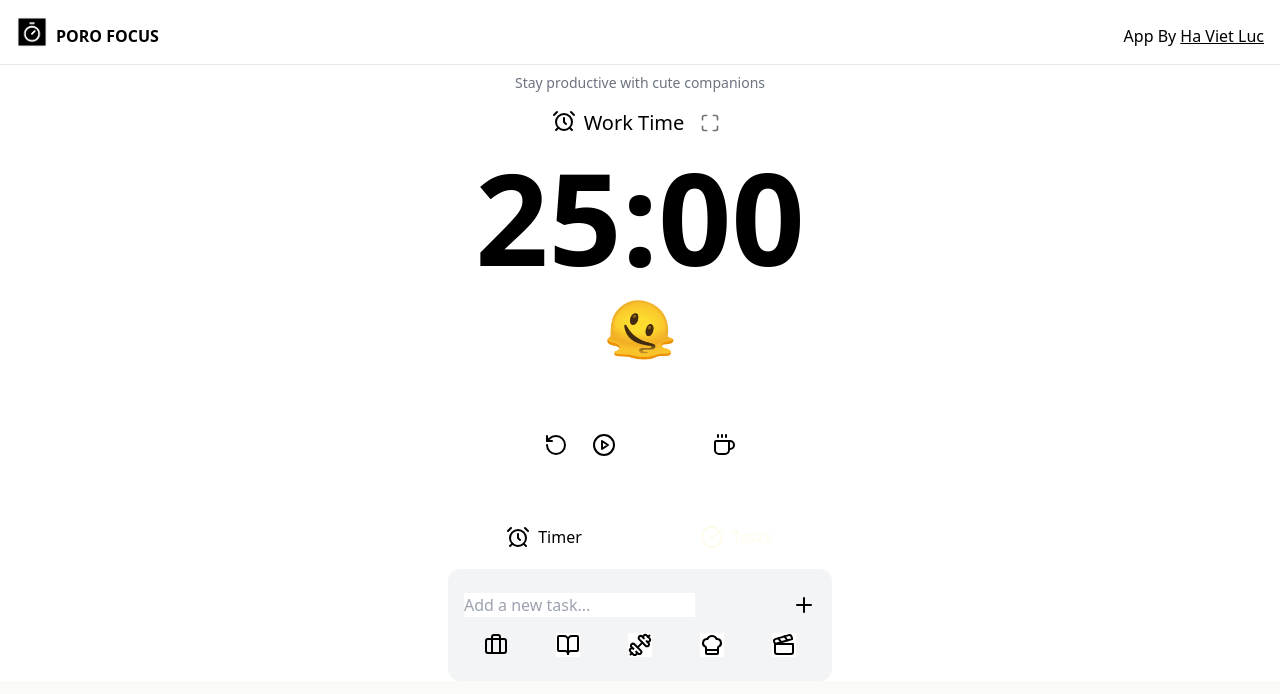
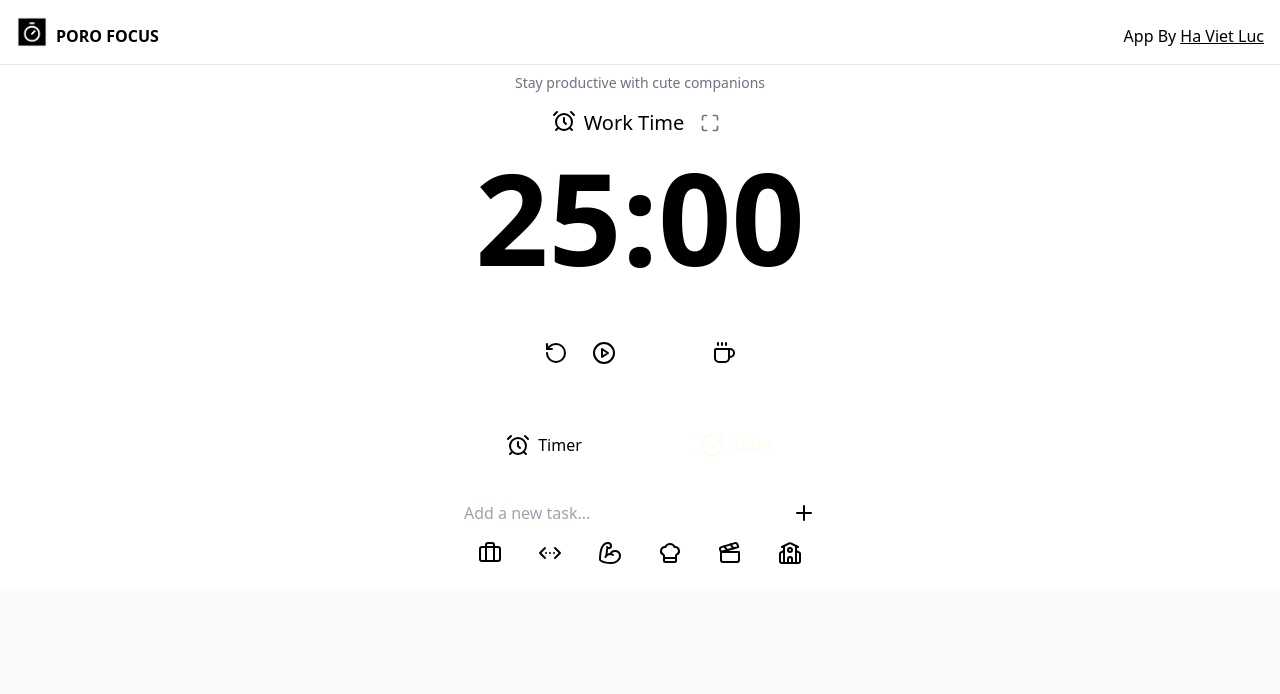
Before and after one commit to luchv1/PoroFocus, a React (Vite) app: page / in a window 1280 px wide. Both pictures are taken after a click on the button "Tasks". Shown: the top 694 px of the page. Built offline with nearby package versions, Linux system fonts and the light colour scheme.

Commit message:
fix: fix some stuff bug

```diff
--- a/src/App.jsx
+++ b/src/App.jsx
@@ -10,12 +10,6 @@ import useLocalStorage from "./hooks/useLocalStorage"
 const APP_TITLE = "Poro Focus";
 const TABS_BTN_BLOCK_CLASSES = "p-2 flex gap-2 items-center justify-center";
 const BUTTON_CLASSES = "btn btn-circle btn-xl btn-neutral transition-transform duration-300 hover:scale-110 hover:shadow-lg";
-const ICONS = [
-  "🫠",
-  "🤓",
-  "🥱",
-  "😤"
-]
 const SOUNDS = {
   END_WORK: "/sounds/BreakSound.MP3",
   END_BREAK: "/sounds/WorkSound.MP3"
@@ -25,14 +19,6 @@ const SOUNDS = {
 function minutesToSeconds(minutes) {
   return minutes * 60;
 }
-
-const DEFAULT_SETTING = {
-  workDuration: 25,
-  breakDuration: 5,
-  notification: true,
-  tasks: []
-}
-
 
 export default function App() {
   // state manager
@@ -44,9 +30,7 @@ export default function App() {
 
   const [isRunning, setIsRunning] = useState(false);
   const [isWorkMode, setIsWorkMode] = useState(true);
-  const [timeRemaining, setTimeRemaining] = useState(0);
   const [isFocusMode, setIsFocusMode] = useState(false);
-  const [icon, setIcon] = useState(ICONS[0]);
   const timeRemainingRef = useRef(0); // Holds actual seconds
   const [displayTime, setDisplayTime] = useState(0);
 
@@ -86,19 +70,6 @@ export default function App() {
   useEffect(() => {
     document.title = APP_TITLE
   }, []);
-
-  // Update icon based on work duration
-  useEffect(() => {
-    if (workDuration <= 25) {
-      setIcon(ICONS[0]);
-    } else if (workDuration <= 45) {
-      setIcon(ICONS[1]);
-    } else if (workDuration <= 70) {
-      setIcon(ICONS[2]);
-    } else {
-      setIcon(ICONS[3]);
-    }
-  }, [workDuration]);
 
   useEffect(() => {
     if (!isRunning) return;
@@ -156,6 +127,7 @@ export default function App() {
     setIsRunning(false);
     setBreakDuration(newValue);
     timeRemainingRef.current = 0;
+    setDisplayTime(timeRemainingRef.current);
     setIsWorkMode(false);
     setIsTimeEditMode(true);
   }, []);
@@ -165,7 +137,8 @@ export default function App() {
   const toggleMode = useCallback(() => {
     setIsWorkMode(prev => !prev);
     setIsTimeEditMode(true);
-    timeRemainingRef.current = 0;
+    timeRemainingRef.current = minutesToSeconds(isWorkMode ? workDuration : breakDuration);
+    setDisplayTime(timeRemainingRef.current);
   }, []);
 
   // Start or pause the timer
@@ -180,9 +153,9 @@ export default function App() {
 
   // Reset the timer
   const resetTimer = useCallback(() => {
-    setIsWorkMode(true);
     setIsRunning(false);
-    timeRemainingRef.current = 0;
+    timeRemainingRef.current = minutesToSeconds(isWorkMode ? workDuration : breakDuration);
+    setDisplayTime(timeRemainingRef.current);
     setIsTimeEditMode(true);
   }, []);
 
@@ -260,7 +233,7 @@ export default function App() {
           {isWorkMode ? <AlarmClock /> : <Coffee />}
           <h1 className="text-xl">{isWorkMode ? "Work Time" : "Break Time"}</h1>
           {/* Focus Mode */}
-          <Button onClick={() => setIsFocusMode(true)}
+          <Button disabled = {!isRunning} onClick={() => setIsFocusMode(true)}
             className="text-neutral-500 mx-2
             border-transparent focus:outline-none focus:bg-transparent
             hover:shadow-none hover:text-neutral hover:bg-transparent
@@ -270,16 +243,16 @@ export default function App() {
           </div>
 
         {/* Timer display */}
-        <span className="text-9xl font-bold">
+        <span className="text-9xl font-bold transition-transform duration-300 hover:scale-110">
           {isTimeEditMode ?
             `${String(isWorkMode ? workDuration : breakDuration).padStart(2, '0')}:00` :
             formatTime(displayTime)}
         </span>
 
         {/* Icon display */}
-        <div className="card text-6xl py-4">
+        {/* <div className="card text-6xl py-4">
           <h1 className="transition-transform duration-150">{icon}</h1>
-        </div>
+        </div> */}
 
         {/* Control buttons */}
         <div className="flex m-6 justify-center gap-6 w-full">
--- a/src/components/Tabs.jsx
+++ b/src/components/Tabs.jsx
@@ -18,7 +18,7 @@ export default function Tabs ({tabs, init}) {
                         </Button>
                     )}
                 </div>
-                <div className="bg-gray-100 rounded-xl container mt-3 p-4">
+                <div className="rounded-xl container mt-3 p-4">
                     {tabs.map((tab) =>
                         activeTab === tab.key ? <div key={tab.key}>{tab.content}</div> : null
                     )}
--- a/src/components/Task.jsx
+++ b/src/components/Task.jsx
@@ -2,6 +2,7 @@
 import { X } from "lucide-react"
 import Button from "./Button"
 
+const classAnimation = "transition-transform duration-300 hover:bg-gray-100 hover:scale-105";
 export default function Task({ title, icon, status, onDone, onDelete, isFocusMode }) {
     const titleClasses = ` ${status ? "truncate w-52 line-through" : "truncate w-52" }`;
     const blockClasses = ` ${status ? "bg-gray-100" : "bg-white"}`;
@@ -10,14 +11,14 @@ export default function Task({ title, icon, status, onDone, onDelete, isFocusMod
     }
     return (
         <div className={`text-left flex mt-2 items-center justify-between
-            border rounded-lg p-3 border-neutral space-x-2 cursor-pointer ${blockClasses}`}
+            border rounded-lg p-3 border-neutral space-x-2 cursor-pointer ${blockClasses} ${classAnimation}`}
             onClick={onDone}>
             <div className="flex gap-2 items-center justify-center text-center">
                 {!isFocusMode && <input checked={status} readOnly type="checkbox" className="checkbox checkbox-neutral" />}
                 {icon}
                 <span className={titleClasses}>{title}</span>
             </div>
-            {!isFocusMode && <Button onClick={onDelete} classes="hover:bg-gray-200 hover:scale-120"><X size={16} /></Button>}
+            {!isFocusMode && <Button onClick={onDelete} classes="hover:bg-gray-100 hover:scale-120"><X size={16} /></Button>}
         </div>
     )
 }
--- a/src/components/TasksTab.jsx
+++ b/src/components/TasksTab.jsx
@@ -1,7 +1,6 @@
 'use client'
-import { useEffect, useRef, useState } from "react";
-import { Briefcase, BookOpen, Dumbbell, Plus, ChefHat, Clapperboard } from "lucide-react";
-import useLocalStorage from "../hooks/useLocalStorage";
+import { useRef, useState } from "react";
+import { Briefcase, ChevronsLeftRightEllipsis, BicepsFlexed, Plus, ChefHat, Clapperboard, School } from "lucide-react";
 import Input from "./Input"
 import Task from "./Task";
 import Button from "./Button"
@@ -12,11 +11,11 @@ const ICONS = [
     },
     {
         type: 'study',
-        icon: <BookOpen />
+        icon: <ChevronsLeftRightEllipsis />
     },
     {
         type: 'exercise',
-        icon: <Dumbbell />
+        icon: <BicepsFlexed />
     },
     {
         type: 'cook',
@@ -25,15 +24,20 @@ const ICONS = [
     {
         type: 'firm',
         icon: <Clapperboard />
+    },
+    {
+        type: 'school',
+        icon: <School />
     }
 ];
+
+const classAnimation = "transition-transform duration-300 hover:scale-110";
 export default function TasksTab({tasks, setTasks}) {
     const [title, setTitle] = useState("");
     const [selectedType, setSelectedType] = useState(0);
     const inputRef = useRef(null);
 
     // save tasks to localstorage
-
     const handleAddTask = (() => {
             if (!title) {
                 return;
@@ -87,7 +91,7 @@ export default function TasksTab({tasks, setTasks}) {
                 {ICONS.map((item, index) =>
                     <Button
                         key={item.type}
-                        className={index === selectedType ? `btn btn-neutral` : `btn btn-outline bg-white`}
+                        className={index === selectedType ? `btn btn-circle btn-neutral ${classAnimation}` : `btn btn-circle bg-white ${classAnimation}`}
                         onClick={() => setSelectedType(index)}
                     >{item.icon}</Button>
                 )}
```
